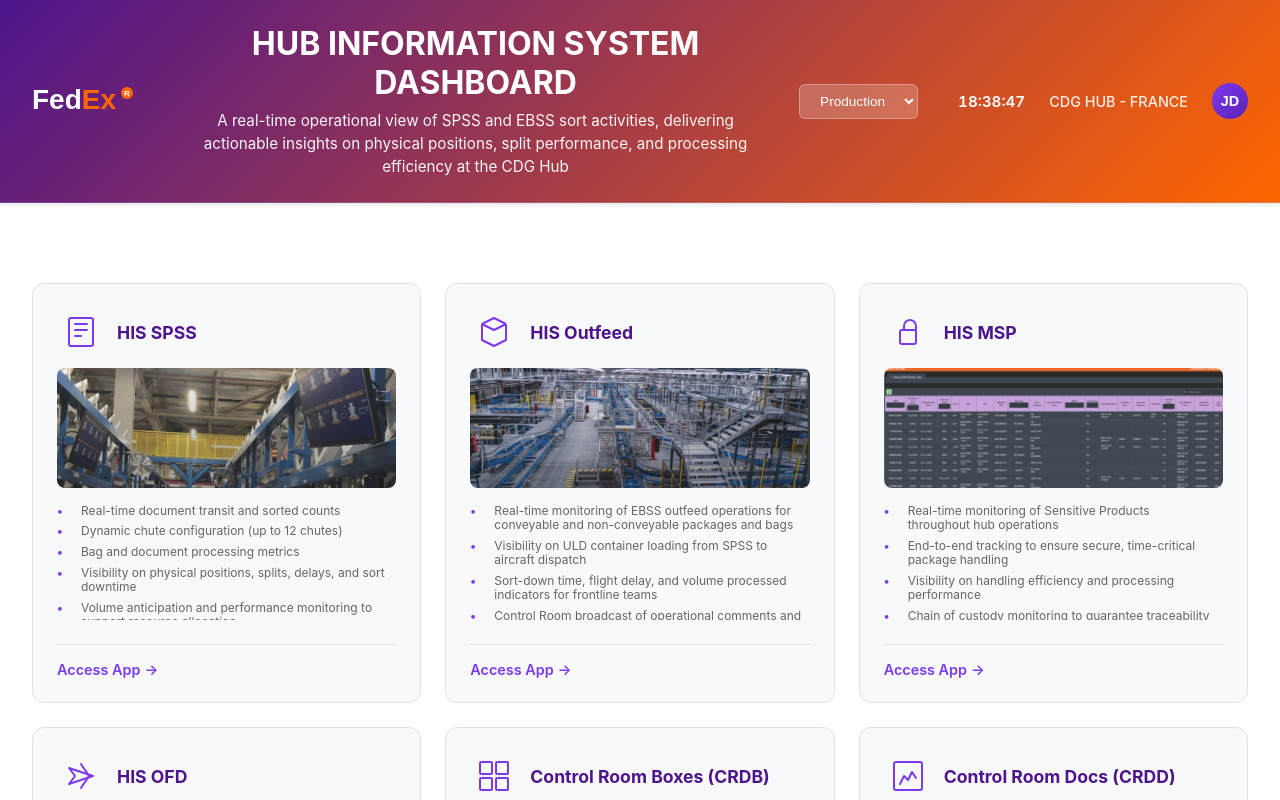
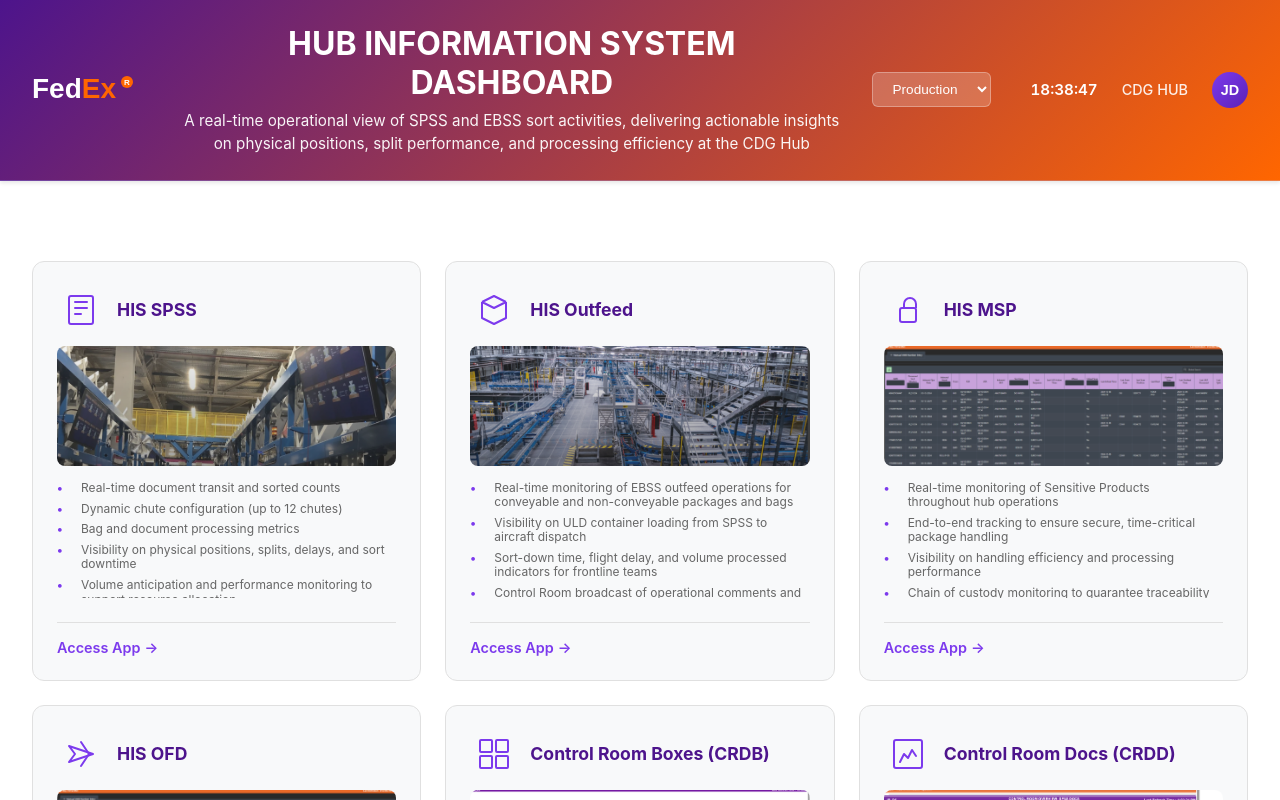
Before and after one commit to Daniel-Le-Petit/his_landing, a React (Vite) app: page / in a window 1280 px wide. Shown: the top 800 px of the page. Built offline with nearby package versions, Linux system fonts and the light colour scheme.

Commit message:
Mise Ã  jour

```diff
--- a/src/components/HISHeader.jsx
+++ b/src/components/HISHeader.jsx
@@ -69,7 +69,7 @@
           </div>
         )}
         <div className="his-time">{currentTime}</div>
-        <div className="his-location">CDG HUB - FRANCE</div>
+        <div className="his-location">CDG HUB</div>
         {!simplifiedMode && (
           <button className="his-icon-btn">
             <svg width="20" height="20" viewBox="0 0 20 20" fill="none">
```
